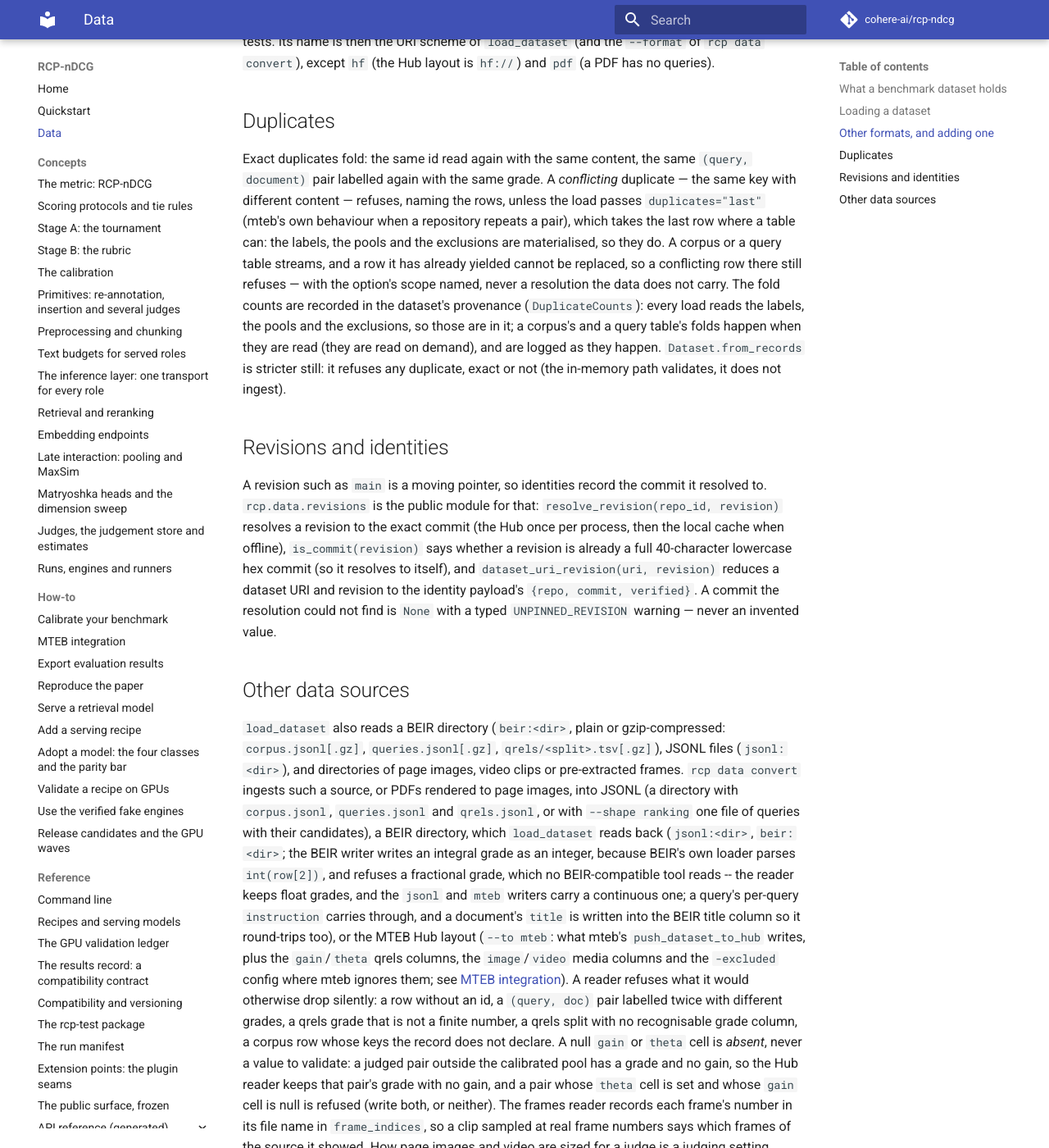
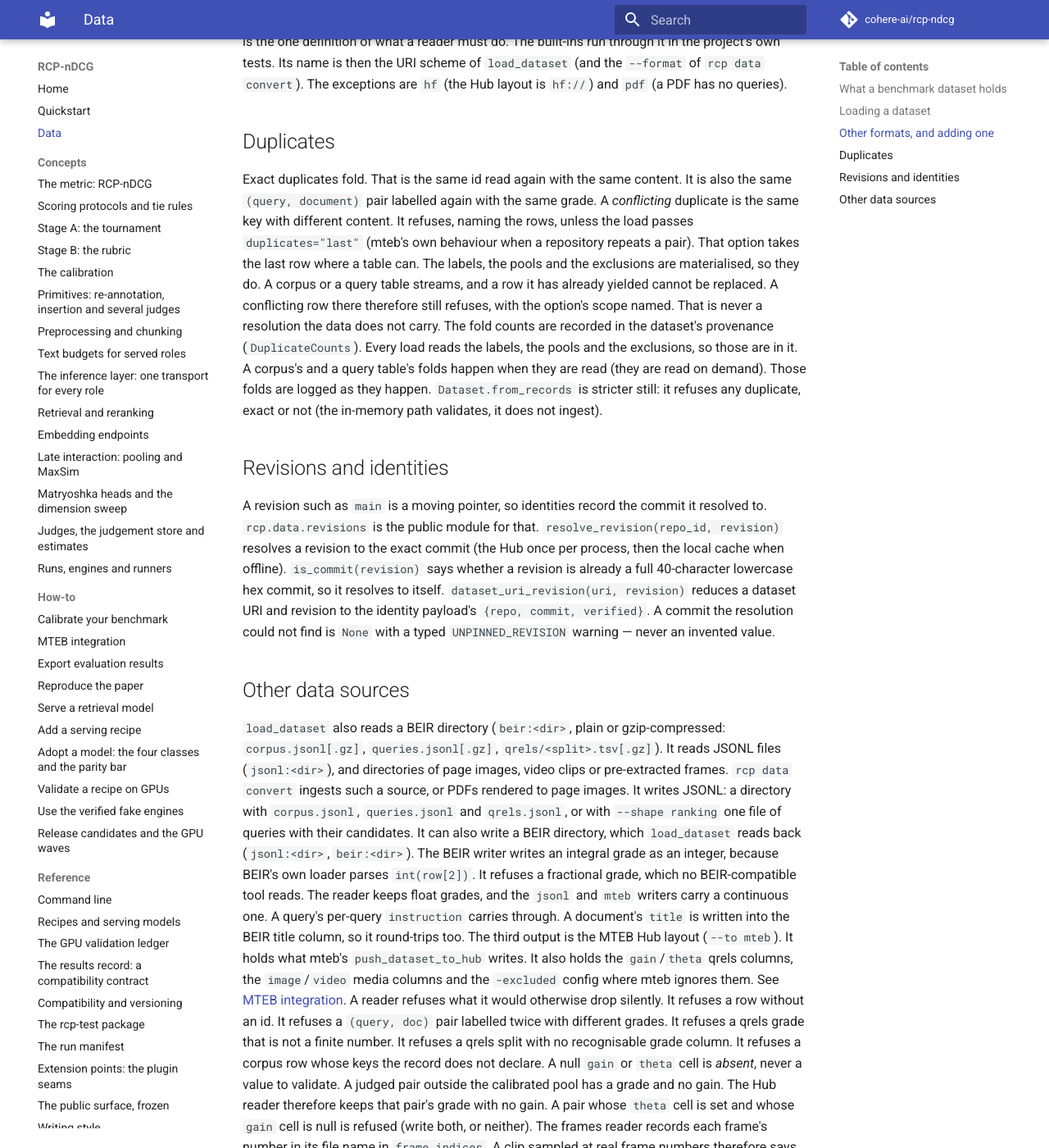
Before and after one commit to cohere-ai/rcp-ndcg, an MkDocs documentation site: the page built from docs/data.md, in a window 1280 px wide and 1400 px high, scrolled down 3813 px. Shown: the whole window at 82% size. Built offline with MkDocs 1.6.1 and Material for MkDocs 9.7.7, drawn with Linux system fonts in a browser that asks for light colours; comment, search, counter and statistics services are not loaded; some of the changed text lies outside the part shown.

Commit message:
docs: the ASD-STE100 rewrite on the landing page, the quickstart, the data page, the nav and the two READMEs, and the check that holds it
The reviewed STE prose from docs/ste-100, re-spelled for the rename. The long README is
rcp/README.md now, so the STE prose lands there and the root landing card keeps its
rename-era shape; the nav gains the style page; tests/docs/test_style.py is the checker
that the style page names: a sentence over 20 words fails it, and the allowlist records
the one sentence that a test pins.

````diff
--- a/docs/data.md
+++ b/docs/data.md
@@ -25,10 +25,10 @@ Each of the four benchmark datasets has one subset per task, with these splits:
 | `top_ranked` | query id, the pool's document ids | the judged candidate pool of each query, in pool order |
 | `excluded` | query id, document ids | documents the benchmark removes from every ranking (NanoArguAna's own argument of a query, BRIGHT's `excluded_ids`) |
 
-Under `provenance/` each dataset also holds how the pools were built, the stored runs of the 14 rerankers, the
-judge's Stage B answers per window and its item parameters. The external-validation dataset holds the human study
-(contests, documents, grades, reviews and the annotation guidelines) and the blind comparisons with the external
-LLM judges, with every prompt and answer.
+Under `provenance/` each dataset also holds how the pools were built and the stored runs of the 14 rerankers. It holds
+the judge's Stage B answers per window and its item parameters. The external-validation dataset holds the human study
+(contests, documents, grades, reviews and the annotation guidelines). It also holds the blind comparisons with the
+external LLM judges, with every prompt and answer.
 
 ## Loading a dataset
 
@@ -56,32 +56,32 @@ rankings against it with the paper's protocol ([scoring protocols](concepts/prot
 data: `load_dataset(uri, revision="<commit>")`. Your own rankings load from a Parquet, CSV, TREC run or JSONL file
 with `rcp.data.load_rankings(path)`.
 
-A dataset records where its data came from: `subset` and `split` (the source's, `"default"`/`"test"` when it has
-none), the optional mteb `task` the data realises, the `task_instruction` (one instruction for the whole task, as a
-string or per side `{"query": ..., "document": ...}`), and the `provenance` (source URI, resolved commit, subset,
-split, and the duplicates policy with its counts). Exports key on them (`Dataset.export_key`, the
-`(task, subset, split)` triple). A document carries its `title` as its own field and its body in `text` — nothing
-joins at read time; a query's per-query `instruction` stays a field of its own too. How a model's input combines a
-title with its body, and the two instruction kinds with the text, is a formatting decision made where the text is
-formatted, never in the data: a model reads MTEB's join, `(title + " " + body).strip()` (the body alone without a
-title), unless its role config declares `title: separate`; a uniform per-query instruction is lifted to the task
-instruction (BRIGHT's per-domain instructions), a differing one stays per query (mteb's InstructionRetrieval data),
-and a subset that instructs only some of its queries is refused.
+A dataset records where its data came from. It holds `subset` and `split` (the source's, `"default"`/`"test"` when it
+has none). It holds the optional mteb `task` the data realises. It holds the `task_instruction` (one instruction for the
+whole task, as a string or per side `{"query": ..., "document": ...}`). It holds the `provenance` (source URI, resolved
+commit, subset, split, and the duplicates policy with its counts). Exports key on them (`Dataset.export_key`, the
+`(task, subset, split)` triple). A document carries its `title` as its own field and its body in `text`. Nothing joins
+at read time. A query's per-query `instruction` stays a field of its own too. How a model's input combines a title with
+its body is a formatting decision. The two instruction kinds with the text are part of that decision. That decision is
+made where the text is formatted, never in the data. A model reads MTEB's join, `(title + " " + body).strip()` (the body
+alone without a title), unless its role config declares `title: separate`. A uniform per-query instruction is lifted to
+the task instruction (BRIGHT's per-domain instructions). A differing one stays per query (mteb's InstructionRetrieval
+data). A subset that instructs only some of its queries is refused.
 
 In memory, a query is a `rcp_core.records.Query` and a document a `rcp_core.records.Document` (both
-re-exported by `rcp.data`): the records a reader yields and `Dataset.queries`/`Dataset.corpus` hold.
+re-exported by `rcp.data`). These are the records a reader yields and `Dataset.queries`/`Dataset.corpus` hold.
 `Dataset.from_records` takes those records, or plain dicts with their field names and aliases (`query_id`/`id`,
-`doc_id`/`docno`, `title`, `text`, `content`, `instruction`); an unknown key is refused. The records are the
-pipeline's working objects, not frozen copies: `Dataset.queries`/`Dataset.corpus` hold the instances, so a
-mutation of a record passed to `from_records` is visible in the dataset. The formatting rules
-(`Document.model_content`, `Query.format_query`/`format_content`) are the one home of the title join and the two
-instruction frames; the judgement and IRT records live in `rcp_core.schemas`.
+`doc_id`/`docno`, `title`, `text`, `content`, `instruction`). An unknown key is refused. The records are the pipeline's
+working objects, not frozen copies. `Dataset.queries`/`Dataset.corpus` hold the instances, so a mutation of a record
+passed to `from_records` is visible in the dataset. The formatting rules (`Document.model_content`,
+`Query.format_query`/`format_content`) are the one home of the title join and the two instruction frames. The judgement
+and IRT records live in `rcp_core.schemas`.
 
-A rankings file has the columns `query_id`, `doc_id` and `score`, optionally `system` (the ranker) and `dataset` (the
-subset a row belongs to; `subset` is read as well). The subsets of BRIGHT, ViDoRe v3 and NanoBEIR share query ids,
-so rankings of a whole suite need the `dataset` column: `evaluate` refuses rows without it when the subsets they
-would score share ids. A TREC run cannot carry the column. It holds one subset: score it against that subset
-(`--subset <name>`, or `load_dataset(uri, subset=...)`), or name it with `load_rankings(path, dataset="<name>")` and
+A rankings file has the columns `query_id`, `doc_id` and `score`. It can also have `system` (the ranker) and `dataset`
+(the subset a row belongs to; `subset` is read as well). The subsets of BRIGHT, ViDoRe v3 and NanoBEIR share query ids.
+Rankings of a whole suite therefore need the `dataset` column. `evaluate` refuses rows without it when the subsets they
+would score share ids. A TREC run cannot carry the column. It holds one subset. Score it against that subset
+(`--subset <name>`, or `load_dataset(uri, subset=...)`). Or name it with `load_rankings(path, dataset="<name>")` and
 join the files of a suite with `Rankings.concat`.
 
 Three places take a Hugging Face address, each in its own form:
@@ -93,74 +93,72 @@ Three places take a Hugging Face address, each in its own form:
 | `load_rankings`, `--rankings`, any file path | `hf://datasets/<owner>/<repo>/<path>`: one file, through `fsspec` | `hf://datasets/fabianschmidt-cohere/rcp-ndcg-nanobeir/provenance/runs/NanoFiQA2018Retrieval.parquet` |
 | `rcp data fetch --dataset` | a suite name, or `hf://<owner>/<repo>`: the whole repository, downloaded | `hf://fabianschmidt-cohere/rcp-ndcg-bright` |
 
-A repository with exactly one subset loads it without being named; a repository whose card declares none (a raw
-layout such as BRIGHT's) is refused with the `mteb:<Task>` hint. The reader follows mteb's own resolution — the
-`query` config wins over `{s-}queries`, the `default`-then-`qrels` fallback for the labels, the requested split
-when the config declares it else the config's only split — and needs neither `datasets` nor `mteb`. The same
-datasets also run through stock `mteb`, with the `rcp_ndcg_tasks.py` file each dataset ships, or through
+A repository with exactly one subset loads it without being named. A repository whose card declares none (a raw layout
+such as BRIGHT's) is refused with the `mteb:<Task>` hint. The reader follows mteb's own resolution. The `query` config
+wins over `{s-}queries`. The `default`-then-`qrels` fallback names the labels. The requested split applies when the
+config declares it; else the config's only split applies. The reader needs neither `datasets` nor `mteb`. The same
+datasets also run through stock `mteb`, with the `rcp_ndcg_tasks.py` file each dataset ships. They also run through
 `rcp.eval.mteb` ([the MTEB tutorial](how-to/mteb-integration.md)).
 
 ## Other formats, and adding one
 
-The readers and writers are entry points of the `rcp.readers` and `rcp.writers` groups — the same seam
-as the job runners. The built-ins (`beir`, `jsonl`, `hf`, `mteb`, `images`, `videos`, `frames`, `pdf`) are
-declared there; a third-party format is one class in its own package:
+The readers and writers are entry points of the `rcp.readers` and `rcp.writers` groups. They are the same seam
+as the job runners. The built-ins (`beir`, `jsonl`, `hf`, `mteb`, `images`, `videos`, `frames`, `pdf`) are declared
+there; a third-party format is one class in its own package:
 
 ```toml
 [project.entry-points."rcp.readers"]
 my-format = "my_package.io:MyReader"
 ```
 
-A reader implements `rcp.data.io.SourceReader` (its first constructor parameter is named `uri`), may serve
-the pools (`candidates`), exclusions (`excluded`) and released gains (`gains`/`thetas`) besides the queries,
-corpus and qrels, narrows the `provenance` to what it knows, and must pass the shared conformance suite
-(`rcp.testing.io_conformance`) — the one definition of what a reader must do, the same one the built-ins
-run through in the project's own tests. Its name is then the URI scheme of `load_dataset` (and the `--format` of
-`rcp data convert`), except `hf` (the Hub layout is `hf://`) and `pdf` (a PDF has no queries).
+A reader implements `rcp.data.io.SourceReader` (its first constructor parameter is named `uri`). It may serve the
+pools (`candidates`), exclusions (`excluded`) and released gains (`gains`/`thetas`) besides the queries, corpus and
+qrels. It narrows the `provenance` to what it knows. It must pass the shared conformance suite
+(`rcp.testing.io_conformance`). That suite is the one definition of what a reader must do. The built-ins run
+through it in the project's own tests. Its name is then the URI scheme of `load_dataset` (and the `--format` of
+`rcp data convert`). The exceptions are `hf` (the Hub layout is `hf://`) and `pdf` (a PDF has no queries).
 
 ## Duplicates
 
-Exact duplicates fold: the same id read again with the same content, the same `(query, document)` pair labelled
-again with the same grade. A *conflicting* duplicate — the same key with different content — refuses, naming the
-rows, unless the load passes `duplicates="last"` (mteb's own behaviour when a repository repeats a pair), which
-takes the last row where a table can: the labels, the pools and the exclusions are materialised, so they do. A
-corpus or a query table streams, and a row it has already yielded cannot be replaced, so a conflicting row there
-still refuses — with the option's scope named, never a resolution the data does not carry. The fold counts are
-recorded in the dataset's provenance (`DuplicateCounts`): every load reads the labels, the pools and the
-exclusions, so those are in it; a corpus's and a query table's folds happen when they are read (they are read on
-demand), and are logged as they happen. `Dataset.from_records` is stricter still: it refuses any duplicate,
+Exact duplicates fold. That is the same id read again with the same content. It is also the same `(query, document)`
+pair labelled again with the same grade. A *conflicting* duplicate is the same key with different content. It refuses,
+naming the rows, unless the load passes `duplicates="last"` (mteb's own behaviour when a repository repeats a pair).
+That option takes the last row where a table can. The labels, the pools and the exclusions are materialised, so they do.
+A corpus or a query table streams, and a row it has already yielded cannot be replaced. A conflicting row there
+therefore still refuses, with the option's scope named. That is never a resolution the data does not carry. The fold
+counts are recorded in the dataset's provenance (`DuplicateCounts`). Every load reads the labels, the pools and the
+exclusions, so those are in it. A corpus's and a query table's folds happen when they are read (they are read on
+demand). Those folds are logged as they happen. `Dataset.from_records` is stricter still: it refuses any duplicate,
 exact or not (the in-memory path validates, it does not ingest).
 
 ## Revisions and identities
 
 A revision such as `main` is a moving pointer, so identities record the commit it resolved to. `rcp.data.revisions`
-is the public module for that: `resolve_revision(repo_id, revision)` resolves a revision to the exact commit (the
-Hub once per process, then the local cache when offline), `is_commit(revision)` says whether a revision is already
-a full 40-character lowercase hex commit (so it resolves to itself), and `dataset_uri_revision(uri, revision)`
-reduces a dataset URI and revision to the identity payload's `{repo, commit, verified}`. A commit the resolution
-could not find is `None` with a typed `UNPINNED_REVISION` warning — never an invented value.
+is the public module for that. `resolve_revision(repo_id, revision)` resolves a revision to the exact commit (the Hub
+once per process, then the local cache when offline). `is_commit(revision)` says whether a revision is already a full
+40-character lowercase hex commit, so it resolves to itself. `dataset_uri_revision(uri, revision)` reduces a dataset URI
+and revision to the identity payload's `{repo, commit, verified}`. A commit the resolution could not find is `None` with
+a typed `UNPINNED_REVISION` warning — never an invented value.
 
 ## Other data sources
 
 `load_dataset` also reads a BEIR directory (`beir:<dir>`, plain or gzip-compressed: `corpus.jsonl[.gz]`,
-`queries.jsonl[.gz]`, `qrels/<split>.tsv[.gz]`), JSONL files (`jsonl:<dir>`), and directories of page
-images, video clips or pre-extracted frames. `rcp data convert` ingests such a source, or PDFs rendered to page
-images, into JSONL (a
-directory with `corpus.jsonl`, `queries.jsonl` and `qrels.jsonl`, or with `--shape ranking` one file of queries with
-their candidates), a BEIR directory, which `load_dataset` reads back (`jsonl:<dir>`, `beir:<dir>`; the BEIR
-writer writes an integral grade as an integer, because BEIR's own loader parses `int(row[2])`, and refuses a
-fractional grade, which no BEIR-compatible tool reads -- the reader keeps float grades, and the `jsonl` and
-`mteb` writers carry a continuous one; a query's per-query `instruction` carries through, and a document's
-`title` is written into the BEIR title column so it round-trips too), or the MTEB Hub
-layout (`--to mteb`: what mteb's `push_dataset_to_hub` writes, plus the `gain`/`theta` qrels columns, the
-`image`/`video` media columns and the `-excluded` config where mteb ignores them; see
-[MTEB integration](how-to/mteb-integration.md)).
-A reader refuses what it would otherwise drop silently: a row without an id, a `(query, doc)` pair labelled twice
-with different grades, a qrels grade that is not a finite number, a qrels split with no recognisable grade column, a
-corpus row whose keys the record does not declare. A null `gain` or `theta` cell is *absent*, never a value to
-validate: a judged pair outside the calibrated pool has a grade and no gain, so the Hub reader keeps that pair's
-grade with no gain, and a pair whose `theta` cell is set and whose `gain` cell is null is refused (write both, or
-neither). The frames reader records each frame's number in its file name in
-`frame_indices`, so a clip sampled at real frame numbers says which frames of the source it showed. How page
-images and video are sized for a judge is a judging setting (`preprocessing` in a run config), not part of the data.
-`rcp data inspect` summarises a dataset.
+`queries.jsonl[.gz]`, `qrels/<split>.tsv[.gz]`). It reads JSONL files (`jsonl:<dir>`), and directories of page images,
+video clips or pre-extracted frames. `rcp data convert` ingests such a source, or PDFs rendered to page images. It
+writes JSONL: a directory with `corpus.jsonl`, `queries.jsonl` and `qrels.jsonl`, or with `--shape ranking` one file of
+queries with their candidates. It can also write a BEIR directory, which `load_dataset` reads back (`jsonl:<dir>`,
+`beir:<dir>`). The BEIR writer writes an integral grade as an integer, because BEIR's own loader parses `int(row[2])`.
+It refuses a fractional grade, which no BEIR-compatible tool reads. The reader keeps float grades, and the `jsonl` and
+`mteb` writers carry a continuous one. A query's per-query `instruction` carries through. A document's `title` is
+written into the BEIR title column, so it round-trips too. The third output is the MTEB Hub layout (`--to mteb`). It
+holds what mteb's `push_dataset_to_hub` writes. It also holds the `gain`/`theta` qrels columns, the `image`/`video`
+media columns and the `-excluded` config where mteb ignores them. See [MTEB integration](how-to/mteb-integration.md). A
+reader refuses what it would otherwise drop silently. It refuses a row without an id. It refuses a `(query, doc)` pair
+labelled twice with different grades. It refuses a qrels grade that is not a finite number. It refuses a qrels split
+with no recognisable grade column. It refuses a corpus row whose keys the record does not declare. A null `gain` or
+`theta` cell is *absent*, never a value to validate. A judged pair outside the calibrated pool has a grade and no gain.
+The Hub reader therefore keeps that pair's grade with no gain. A pair whose `theta` cell is set and whose `gain` cell is
+null is refused (write both, or neither). The frames reader records each frame's number in its file name in
+`frame_indices`. A clip sampled at real frame numbers therefore says which frames of the source it showed. How page
+images and video are sized for a judge is a judging setting (`preprocessing` in a run config). It is not part of the
+data. `rcp data inspect` summarises a dataset.
--- a/mkdocs.yml
+++ b/mkdocs.yml
@@ -56,6 +56,7 @@ nav:
       - "The run manifest": reference/run-manifest.md
       - "Extension points: the plugin seams": reference/extension-points.md
       - "The public surface, frozen": reference/public-surface.md
+      - "Writing style": reference/writing-style.md
       - "API reference (generated)":
           - "rcp_core": reference/api/rcp_core.md
           - "rcp_core.gain": reference/api/rcp_core.gain.md
````
Also changed, not shown: README.md (+19 -17 lines), docs/index.md (+12 -9 lines), docs/quickstart.md (+40 -45 lines), rcp/README.md (+60 -49 lines), 1 other file.
